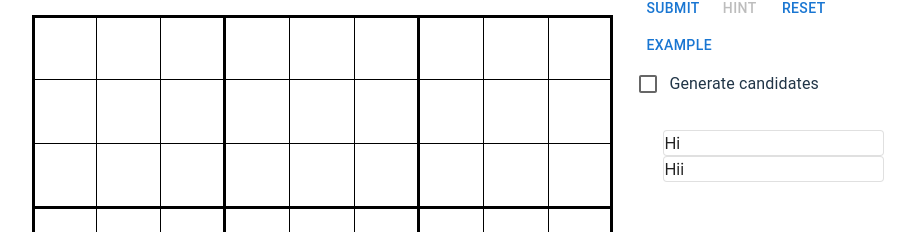
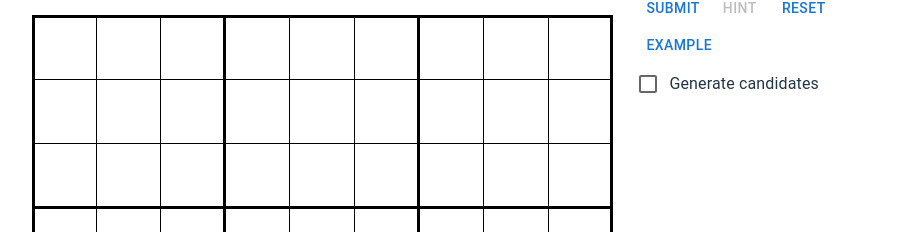
Before and after one commit to sanujs/sudoku-sos, a React (Vite) app in the folder sudoku-client/: page / in a window 1280 px wide. Shown: the part 94-326 px from the top of the page, without its empty margins (17-932 px from the left). Built offline with nearby package versions, Linux system fonts and the light colour scheme.

Commit message:
Steplist displays solve algorithm

```diff
--- a/sudoku-client/src/components/StepList.tsx
+++ b/sudoku-client/src/components/StepList.tsx
@@ -1,11 +1,24 @@
 import Card from "@mui/material/Card";
-import CardContent from "@mui/material/CardContent";
+import { Step } from "./Sudoku";
 
-const StepList = (props) => {
+type StepListProps = {
+  solveOrder: Step[];
+  solveOrderIndex: number | null;
+  newestHint: number | null;
+}
+const StepList = (props: StepListProps) => {
+  const list = [];
+  if (props.newestHint && props.solveOrderIndex) {
+    const nextStep = props.solveOrder[props.solveOrderIndex];
+    if (nextStep && "Solve" in nextStep) {
+      list.push(
+        <Card variant="outlined">{nextStep.Solve.algorithm}</Card>
+      )
+    }
+  }
   return (
     <div className="steplist">
-      <Card variant="outlined">Hi</Card>
-      <Card variant="outlined">Hii</Card>
+      {list}
     </div>
   );
 };
--- a/sudoku-client/src/components/Sudoku.tsx
+++ b/sudoku-client/src/components/Sudoku.tsx
@@ -28,7 +28,7 @@ type GridElement = {
   };
 };
 
-type Step = Solve | Elimination;
+export type Step = Solve | Elimination;
 
 type Solve = {
   Solve: {
@@ -336,7 +336,11 @@ const Sudoku = () => {
             showCandidates={showCandidates}
             handleCandidateCheckbox={handleCandidateCheckbox}
           ></Controls>
-          <StepList></StepList>
+          <StepList
+            solveOrder={solveOrder}
+            solveOrderIndex={solveOrderIndex}
+            newestHint={newestHint}
+          ></StepList>
         </div>
       </div>
       <Snackbar open={solvedAlert.visibility}>
```
